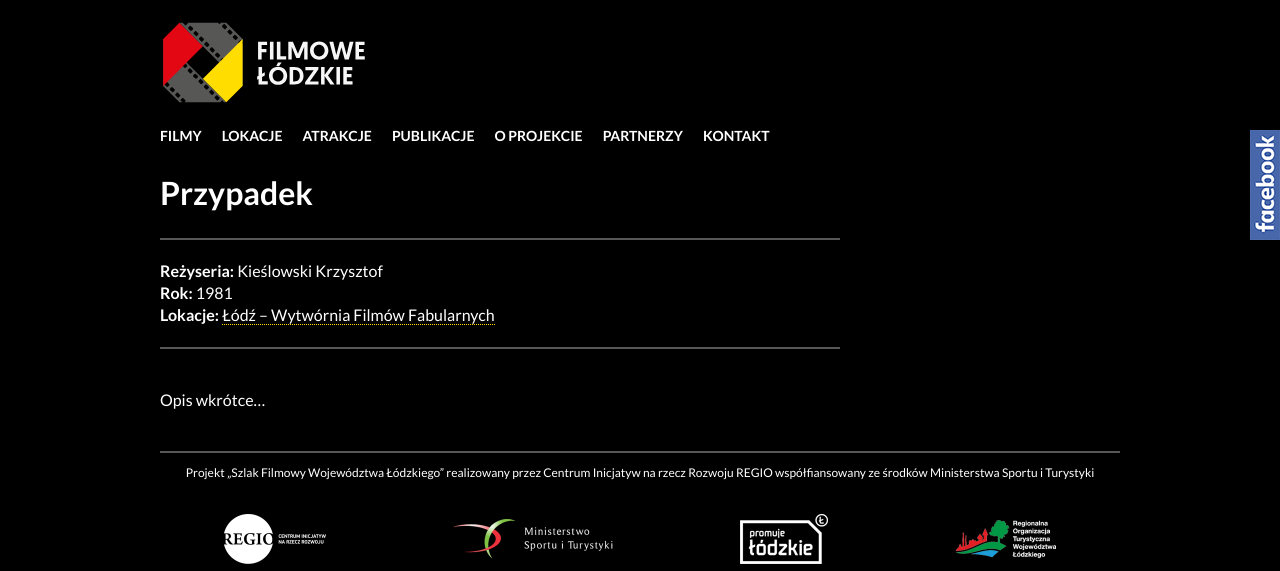
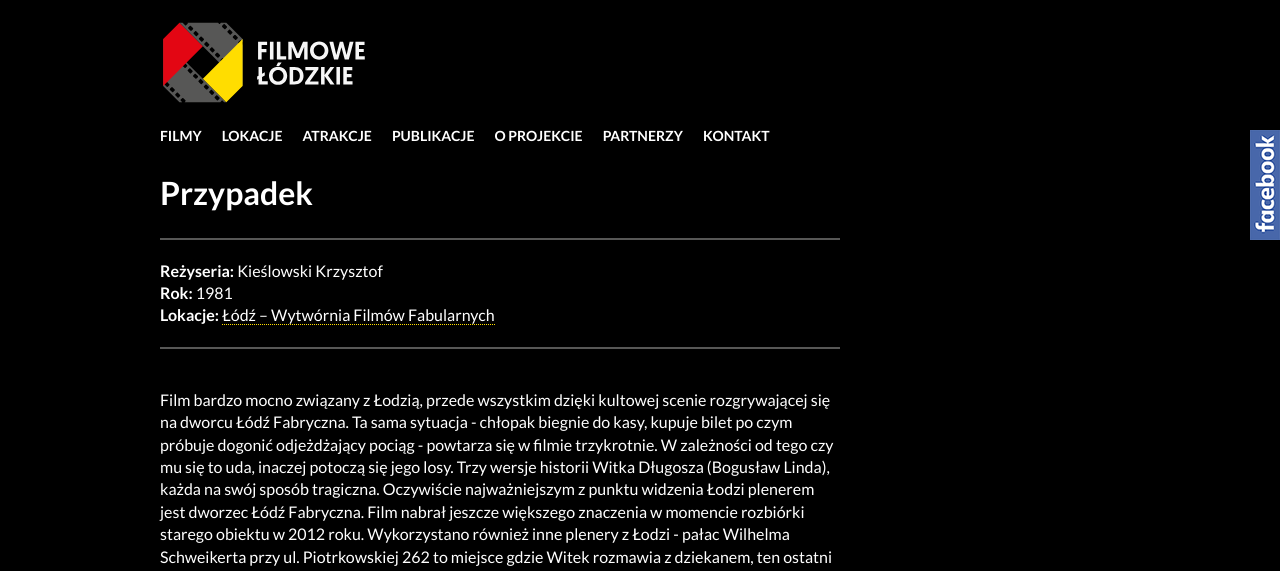
Before and after one commit to fusilli/filmowelodzkie, a Jekyll site: the page built from _filmy/przypadek.md, in a window 1280 px wide. Shown: the top 571 px of the page. Built offline with Jekyll 4.4.1, drawn with Linux system fonts in a browser that asks for light colours; nearby versions of some CDN libraries; some of the changed text lies outside the part shown.

Commit message:
Update przypadek.md

```diff
--- a/_filmy/przypadek.md
+++ b/_filmy/przypadek.md
@@ -8,6 +8,7 @@ lokacje:
   - lokacja: Łódź – Wytwórnia Filmów Fabularnych
     link: lodz-wytwornia-filmow-fabularnych
 link: przypadek
-fot: brak
 ---
-Opis wkrótce…
+Film bardzo mocno związany z Łodzią, przede wszystkim dzięki kultowej scenie rozgrywającej się na dworcu Łódź Fabryczna. Ta sama sytuacja - chłopak biegnie do kasy, kupuje bilet po czym próbuje dogonić odjeżdżający pociąg - powtarza się w filmie trzykrotnie. W zależności od tego czy mu się to uda, inaczej potoczą się jego losy. Trzy wersje historii Witka Długosza (Bogusław Linda), każda na swój sposób tragiczna.
+Oczywiście najważniejszym z punktu widzenia Łodzi plenerem jest dworzec Łódź Fabryczna. Film nabrał jeszcze większego znaczenia w momencie rozbiórki starego obiektu w 2012 roku. Wykorzystano również inne plenery z Łodzi - pałac Wilhelma Schweikerta przy ul. Piotrkowskiej 262 to miejsce gdzie Witek rozmawia z dziekanem, ten ostatni proponuje mu asystenturę. Inna rozmowa tych dwóch toczy się na korytarzu pałacu Hertzów przy al. Kościuszki 4 (dzisiejszy Rektorat Uniwersytetu Medycznego - analogiczna funkcja w filmie), a jeszcze jedna w poczekalni starego dworca Łódź Kaliska. Interwencja Witka w ośrodku dla trudnej młodzieży, gdzie dochodzi do strajku, to willa Schweikertów przy ul. Wólczańskiej 213.
+Więcej o filmie [*tutaj*](http://www.filmpolski.pl/fp/index.php?film=122075).
```
